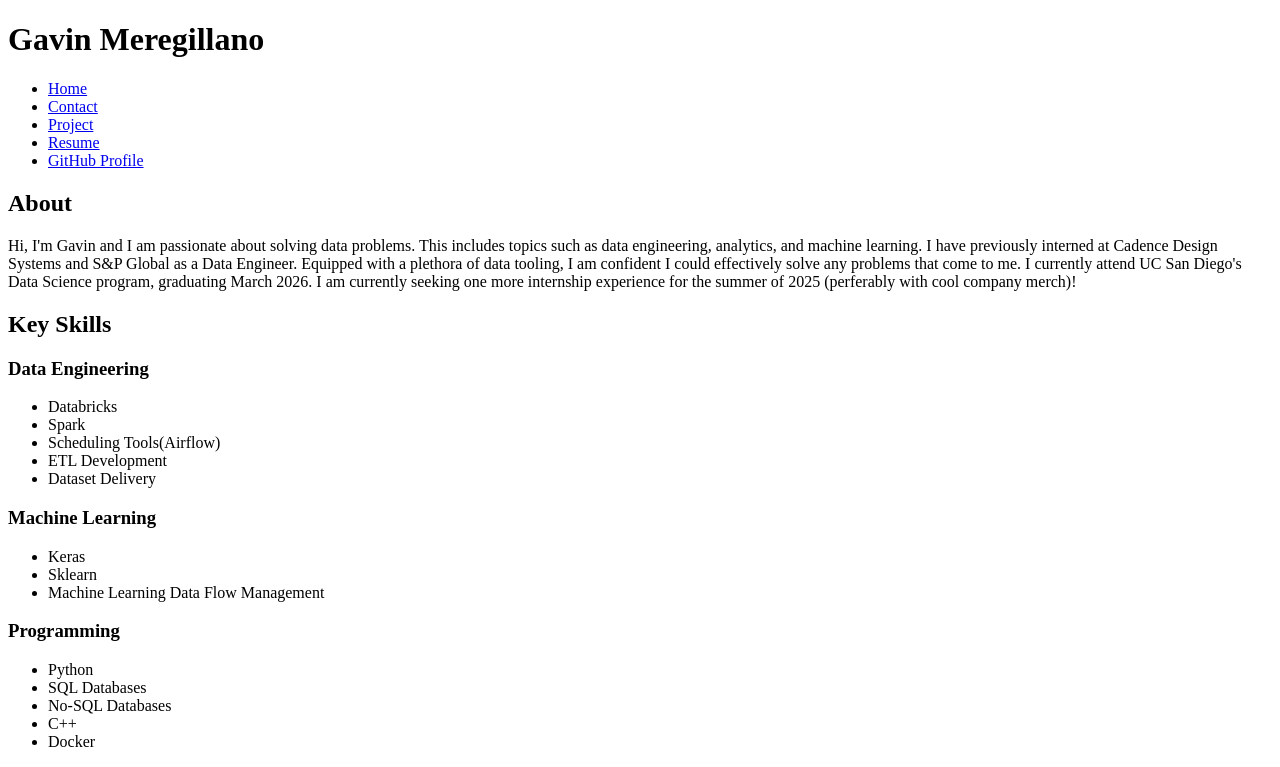
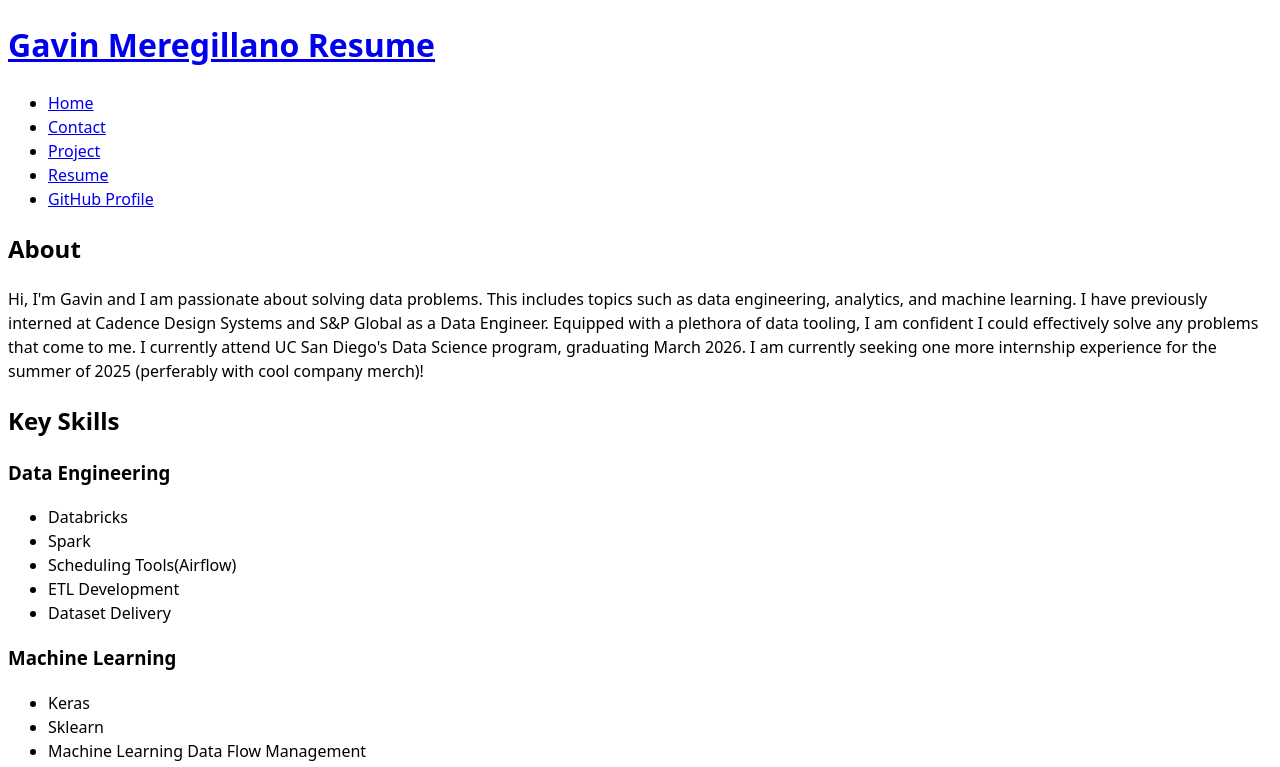
Before and after one commit to gavmere/portfolio, a plain HTML site: page resume/index.html in a window 1280 px wide. Shown: the top 767 px of the page. Drawn offline with Linux system fonts and the light colour scheme.

Commit message:
polishing

```diff
--- a/resume/index.html
+++ b/resume/index.html
@@ -4,10 +4,11 @@
     <meta charset="UTF-8">
     <meta name="viewport" content="width=device-width, initial-scale=1.0">
     <title>Resume</title>
+    <link rel="stylesheet" href="../style.css">
 </head>
 <body>
     <header>
-        <h1>Gavin Meregillano</h1>
+        <h1><a href="https://gavmere.github.io/">Gavin Meregillano Resume</a></h1>
         <nav>
             <ul>
             <li><a href="../index.html">Home</a></li>
```
Also changed, not shown: contact/index.html (+2 -2 lines), index.html (+0 -1 lines), projects/index.html (+2 -1 lines).
